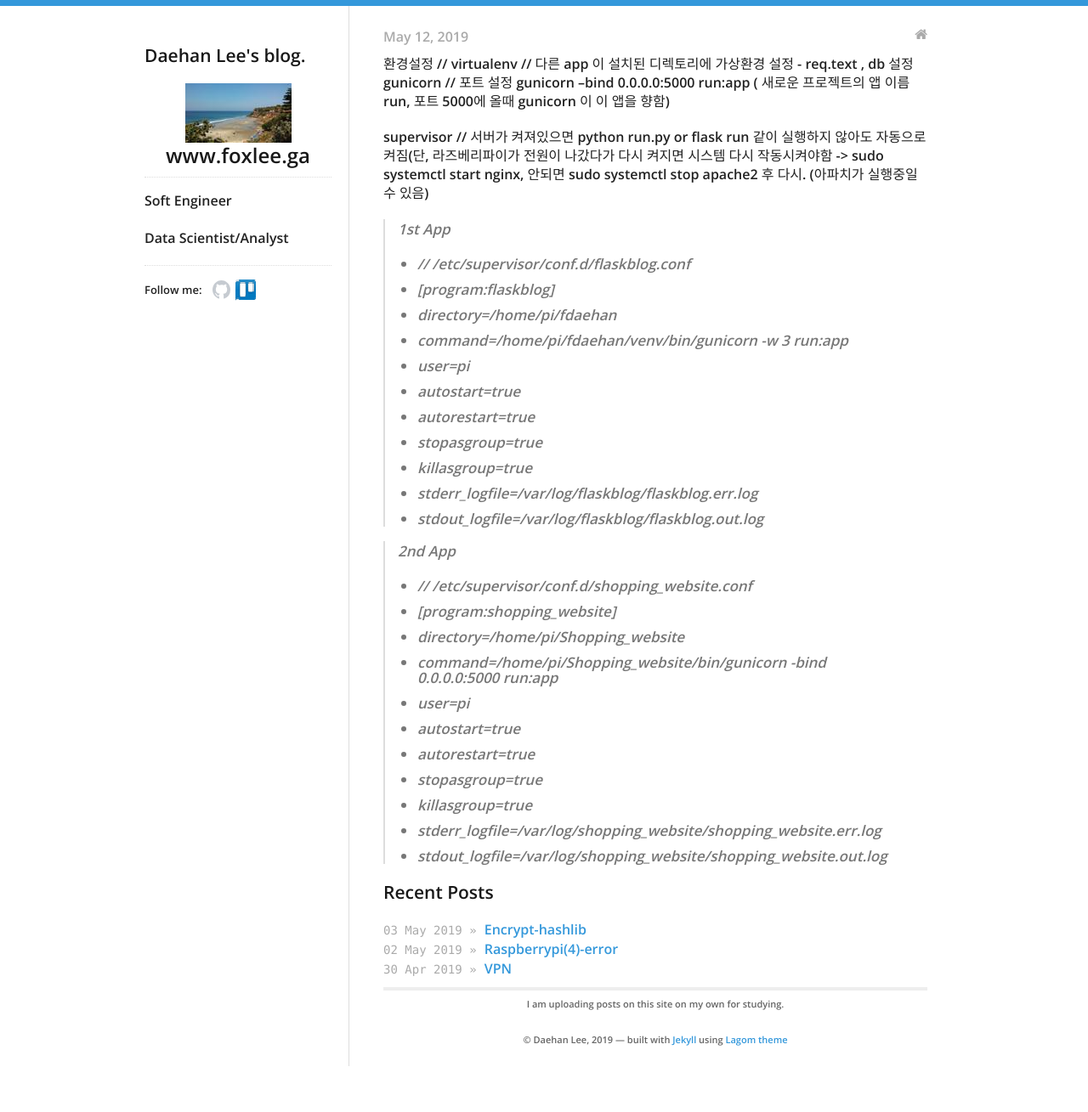
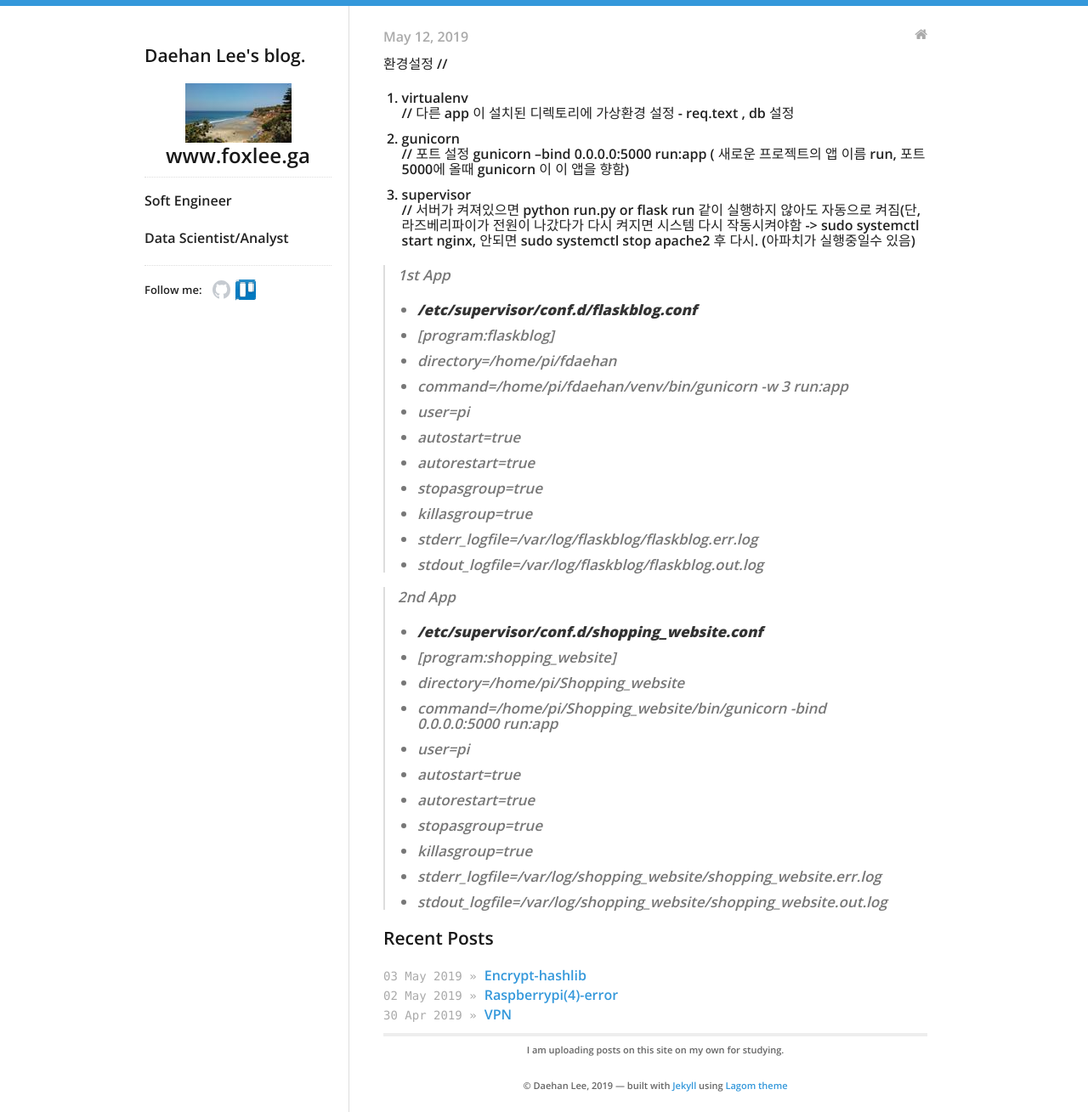
Before and after one commit to daehan0226/Study, a Jekyll site: the page built from _posts/2019-05-12-Subdomain.md, in a window 1280 px wide. Shown: the whole page at 85% size. Built offline with Jekyll 4.4.1, drawn with Linux system fonts in a browser that asks for light colours; before the commit the page ends 1255 px from its top, so only the background shows below that; part of the change alters nothing that is shown.

```diff
--- a/_posts/2019-05-12-Subdomain.md
+++ b/_posts/2019-05-12-Subdomain.md
@@ -5,13 +5,15 @@ categories:
 - blog
 ---
 환경설정 //
-virtualenv   // 다른 app 이 설치된 디렉토리에 가상환경 설정 - req.text , db 설정
-gunicorn     // 포트 설정 gunicorn --bind 0.0.0.0:5000 run:app   ( 새로운 프로젝트의 앱 이름 run, 포트 5000에 올때 gunicorn 이 이 앱을 향함)
-
-supervisor   // 서버가 켜져있으면 python run.py or flask run 같이 실행하지 않아도 자동으로 켜짐(단, 라즈베리파이가 전원이 나갔다가 다시 켜지면 시스템 다시 작동시켜야함 -> sudo systemctl start nginx, 안되면 sudo systemctl stop apache2 후 다시. (아파치가 실행중일수 있음)
+1. virtualenv
+ // 다른 app 이 설치된 디렉토리에 가상환경 설정 - req.text , db 설정
+2. gunicorn
+ // 포트 설정 gunicorn --bind 0.0.0.0:5000 run:app   ( 새로운 프로젝트의 앱 이름 run, 포트 5000에 올때 gunicorn 이 이 앱을 향함)
+3. supervisor
+ // 서버가 켜져있으면 python run.py or flask run 같이 실행하지 않아도 자동으로 켜짐(단, 라즈베리파이가 전원이 나갔다가 다시 켜지면 시스템 다시 작동시켜야함 -> sudo systemctl start nginx, 안되면 sudo systemctl stop apache2 후 다시. (아파치가 실행중일수 있음)
 
 > 1st App
- -  // /etc/supervisor/conf.d/flaskblog.conf
+ -   **/etc/supervisor/conf.d/flaskblog.conf**
  -  [program:flaskblog]
  -  directory=/home/pi/fdaehan
  -  command=/home/pi/fdaehan/venv/bin/gunicorn -w 3 run:app
@@ -25,7 +27,7 @@ supervisor   // 서버가 켜져있으면 python run.py or flask run 같이 실
 
 
 > 2nd App
- -  // /etc/supervisor/conf.d/shopping_website.conf
+ -   **/etc/supervisor/conf.d/shopping_website.conf**
  -  [program:shopping_website]
  -  directory=/home/pi/Shopping_website
  -  command=/home/pi/Shopping_website/bin/gunicorn -bind 0.0.0.0:5000 run:app
```
